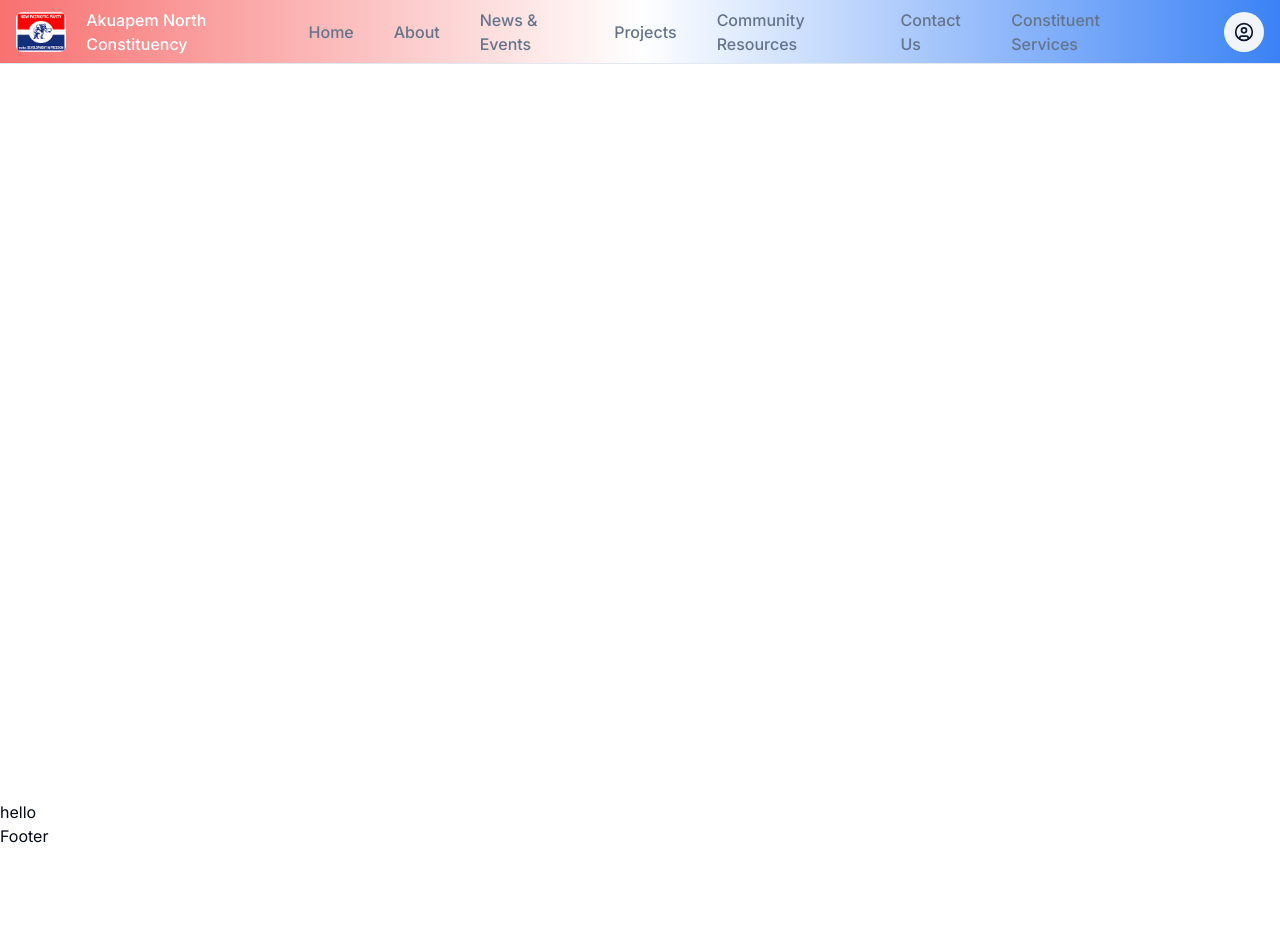
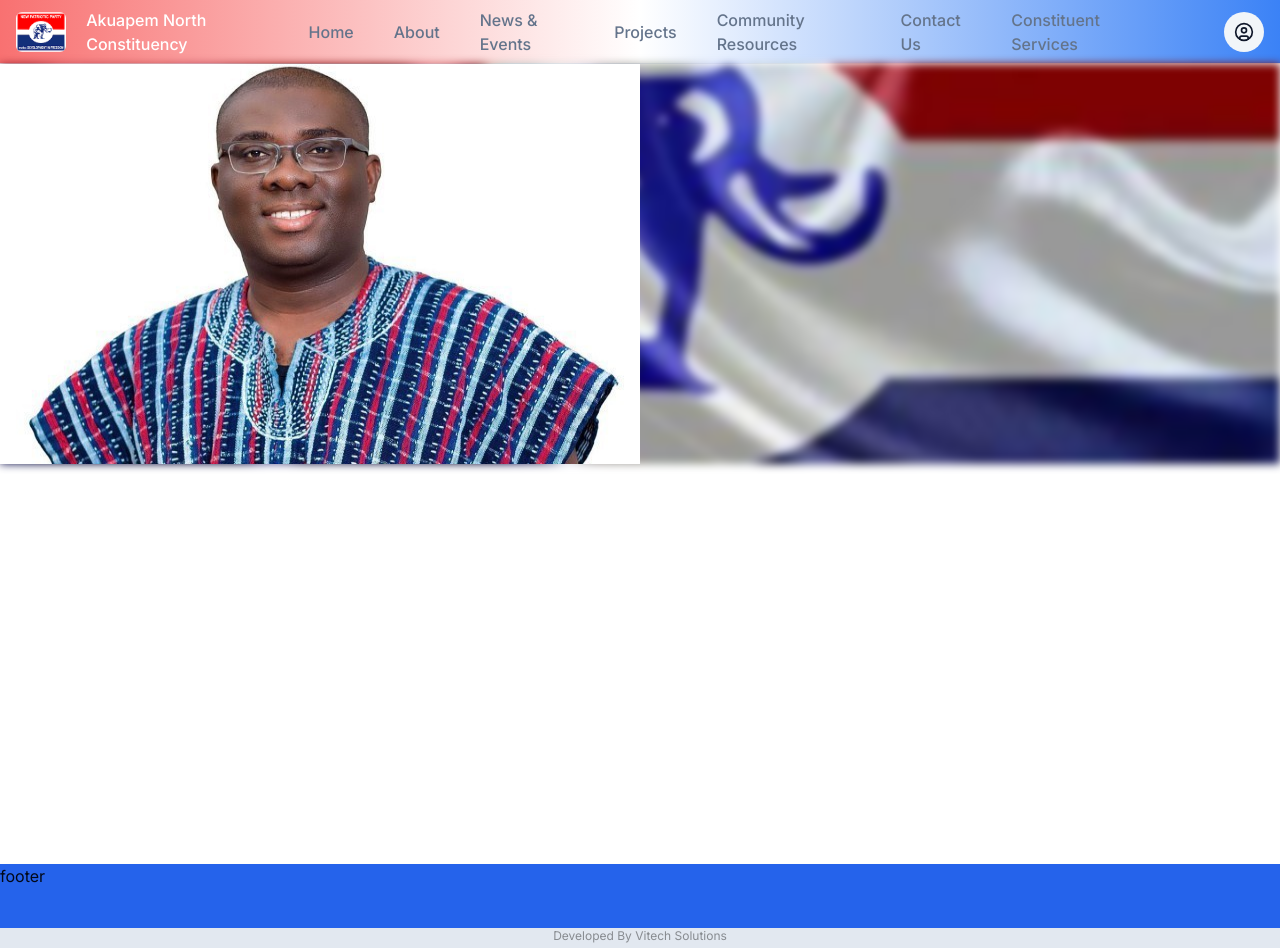
Before and after one commit to owusuvictorjnr/Akuapem-North-constituency, a Next.js app: page / in a window 1280 px wide. Before the commit the page ends 848 px from the top, so only its background shows below. Built offline with nearby package versions, Linux system fonts and the light colour scheme.

Commit message:
components created

```diff
--- /dev/null
+++ b/app/(frontend)/about/page.jsx
@@ -0,0 +1,7 @@
+import React from "react";
+
+const AboutPage = () => {
+  return <div>AboutP</div>;
+};
+
+export default AboutPage;
--- /dev/null
+++ b/app/(frontend)/community-resources/page.jsx
@@ -0,0 +1,7 @@
+import React from "react";
+
+const CommunityResources = () => {
+  return <div> community resources</div>;
+};
+
+export default CommunityResources;
--- /dev/null
+++ b/app/(frontend)/constituent-service/page.jsx
@@ -0,0 +1,7 @@
+import React from "react";
+
+const ConstituentServices = () => {
+  return <div>ConstituentServices</div>;
+};
+
+export default ConstituentServices;
--- /dev/null
+++ b/app/(frontend)/contact-us/page.jsx
@@ -0,0 +1,9 @@
+import React from 'react'
+
+const ContactPage = () => {
+  return (
+    <div>ContactPage</div>
+  )
+}
+
+export default ContactPage
--- a/app/(frontend)/layout.jsx
+++ b/app/(frontend)/layout.jsx
@@ -3,10 +3,10 @@ import Header from "@/components/Header/Header";
 
 export default function FrontendLayout({ children }) {
   return (
-    <html lang="en">
+    <>
       <Header />
       <main className="">{children}</main>
       <Footer />
-    </html>
+    </>
   );
 }
--- /dev/null
+++ b/app/(frontend)/news/events/page.jsx
@@ -0,0 +1,7 @@
+import React from "react";
+
+const NewsEvents = () => {
+  return <div>NewsEvents</div>;
+};
+
+export default NewsEvents;
--- a/app/(frontend)/page.jsx
+++ b/app/(frontend)/page.jsx
@@ -1,5 +1,14 @@
+import Hero from "@/components/Hero/Hero";
+
 export default function Home() {
-  return <main className="">
-    hello
-  </main>;
+  return (
+    <main className="flex flex-col min-h-screen">
+      <section>
+        {/* Hero Icon */}
+        <section>
+          <Hero />
+        </section>
+      </section>
+    </main>
+  );
 }
--- /dev/null
+++ b/app/(frontend)/projects/page.jsx
@@ -0,0 +1,7 @@
+import React from "react";
+
+const Projects = () => {
+  return <div>Projects</div>;
+};
+
+export default Projects;
--- a/components/Footer/Footer.jsx
+++ b/components/Footer/Footer.jsx
@@ -1,7 +1,15 @@
-import React from 'react'
+"use client";
+import React from "react";
 
 export default function Footer() {
   return (
-    <div>Footer</div>
-  )
+    <>
+      <div className="h-16 shadow-md ease-in bg-blue-600">footer</div>
+      <div className="bg-slate-200 h-5">
+        <h1 className="text-xs text-black/40 text-center capitalize">
+          developed by <span>vitech solutions</span>
+        </h1>
+      </div>
+    </>
+  );
 }
--- a/components/Header/Header.jsx
+++ b/components/Header/Header.jsx
@@ -14,7 +14,7 @@ import Image from "next/image";
 
 export default function Header() {
   return (
-    <div className="flex min-h-screen w-full flex-col">
+    <div className="flex w-full flex-col">
       <header className="sticky top-0 bg-gradient-to-r from-red-400 via-white to-blue-500 flex justify-between lg:justify-center gap-10 h-16 items-center border-b px-4 md:px-">
         <div className="hidden md:block">
           <nav className="flex font-medium space-x-5 ">
@@ -29,7 +29,9 @@ export default function Header() {
                 />
               </div>
               <Link href="/" className=" hover:text-foreground">
-                <h1 className="flex capitalize text-white">akuapem north constituency</h1>
+                <h1 className="flex capitalize text-white">
+                  akuapem north constituency
+                </h1>
               </Link>
             </div>
 
@@ -45,7 +47,7 @@ export default function Header() {
 
               <li className="">
                 <Link
-                  href="#"
+                  href="/about"
                   className="text-muted-foreground capitalize hover:text-foreground"
                 >
                   about
@@ -54,7 +56,7 @@ export default function Header() {
 
               <li className="">
                 <Link
-                  href="#"
+                  href="/news/events"
                   className="text-muted-foreground capitalize hover:text-foreground"
                 >
                   news & events
@@ -63,7 +65,7 @@ export default function Header() {
 
               <li className="">
                 <Link
-                  href="#"
+                  href="/projects"
                   className="text-muted-foreground capitalize hover:text-foreground"
                 >
                   projects
@@ -72,7 +74,7 @@ export default function Header() {
 
               <li className="">
                 <Link
-                  href="#"
+                  href="/community-resources"
                   className="text-muted-foreground capitalize hover:text-foreground"
                 >
                   community resources
@@ -81,14 +83,14 @@ export default function Header() {
 
               <li className="">
                 <Link
-                  href="#"
+                  href="/contact-us"
                   className="text-muted-foreground capitalize hover:text-foreground"
                 >
                   contact us
                 </Link>
               </li>
 
-              <li className="">
+              <li className="/constituent-service">
                 <Link
                   href="#"
                   className="text-muted-foreground capitalize hover:text-foreground"
@@ -135,7 +137,7 @@ export default function Header() {
 
                   <li className="">
                     <Link
-                      href="#"
+                      href="about"
                       className="text-blue-600 capitalize hover:text-foreground"
                     >
                       about
@@ -144,7 +146,7 @@ export default function Header() {
 
                   <li className="">
                     <Link
-                      href="#"
+                      href="/news/events"
                       className="text-blue-600 capitalize hover:text-foreground"
                     >
                       news & events
@@ -153,7 +155,7 @@ export default function Header() {
 
                   <li className="">
                     <Link
-                      href="#"
+                      href="/projects"
                       className="text-blue-600 capitalize hover:text-foreground"
                     >
                       projects
@@ -162,7 +164,7 @@ export default function Header() {
 
                   <li className="">
                     <Link
-                      href="#"
+                      href="community-resources"
                       className="text-blue-600 capitalize hover:text-foreground"
                     >
                       community resources
@@ -171,7 +173,7 @@ export default function Header() {
 
                   <li className="">
                     <Link
-                      href="#"
+                      href="contact-us"
                       className="text-blue-600 capitalize hover:text-foreground"
                     >
                       contact us
@@ -180,7 +182,7 @@ export default function Header() {
 
                   <li className="">
                     <Link
-                      href="#"
+                      href="/constituent-service"
                       className="text-blue-600 capitalize hover:text-foreground"
                     >
                       constituent services
--- /dev/null
+++ b/components/Hero/Hero.jsx
@@ -0,0 +1,32 @@
+import Image from "next/image";
+import React from "react";
+
+const Hero = () => {
+  return (
+    <div className="relative">
+      {/* Background Image */}
+      <div className="relative">
+        <Image
+          src={"/assets/logo/npp-1.jpg"}
+          alt="background"
+          width={1000}
+          height={1000}
+          className="blur-sm w-full h-[50vh] object-cover"
+        />
+      </div>
+
+      {/* Foreground Image */}
+      <div className="absolute inset-0">
+        <Image
+          src={"/assets/imgs/Sammi-Awuku-2.jpg"}
+          alt="hero"
+          width={500}
+          height={500}
+          className="h-[50vh] w-1/2"
+        />
+      </div>
+    </div>
+  );
+};
+
+export default Hero;
```
Also changed, not shown: 1 other file (tests, documents, lock files or other folders).
